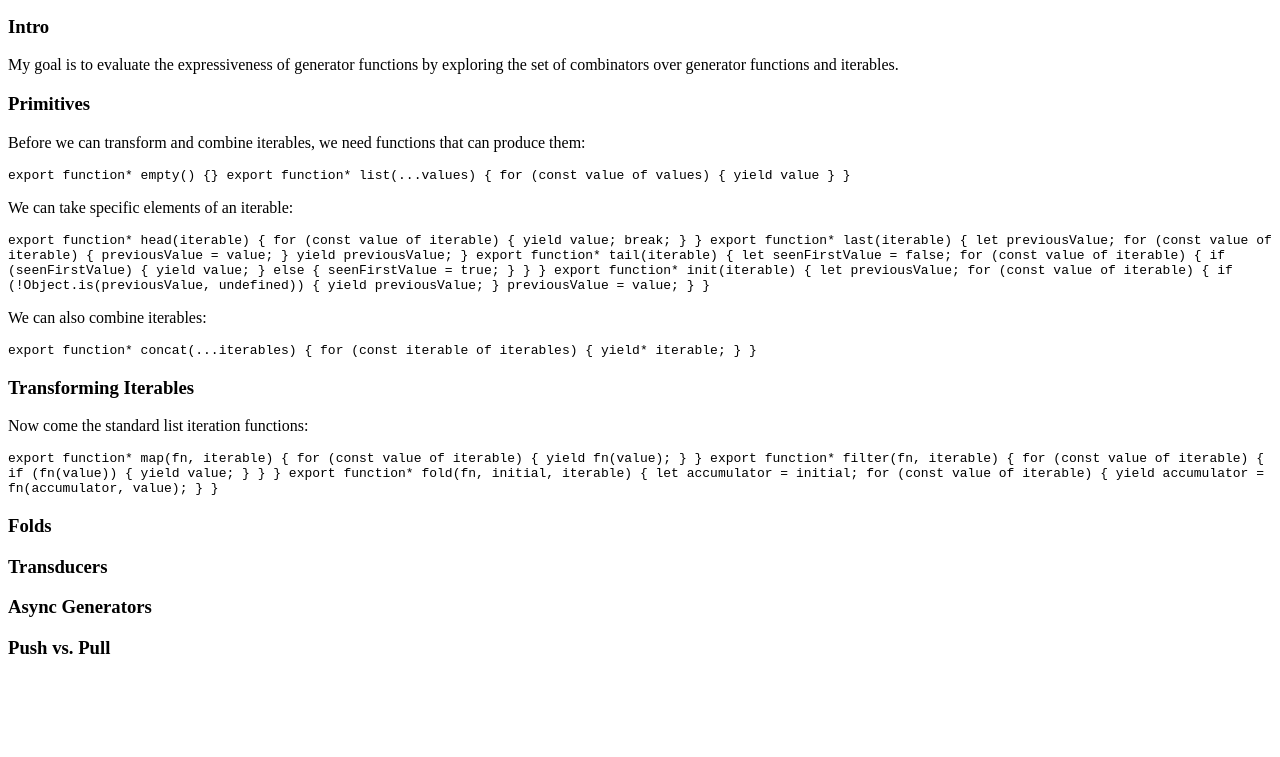
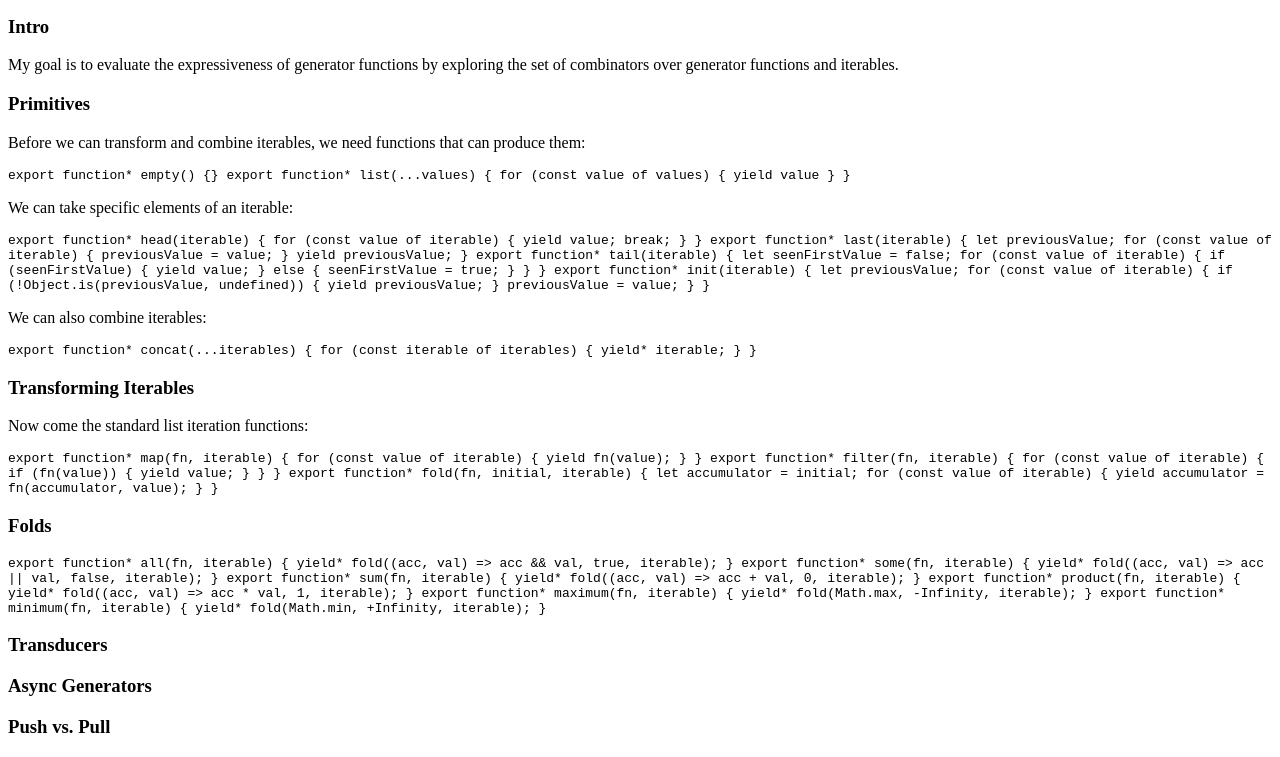
Before and after one commit to vinsonchuong/blog, a website: page content/combinators-over-iterables-in-es2015/index.html in a window 1280 px wide. Shown: the part 76-833 px from the top of the page. Before the commit the page ends 800 px from the top, so only its background shows below. Drawn offline with Linux system fonts and the light colour scheme.

Commit message:
Add folds

```diff
--- a/content/combinators-over-iterables-in-es2015/generators.js
+++ /dev/null
@@ -1,5 +0,0 @@
-export function* all(iterable, fn) {
-  yield* reduce(function*(accumulator, value) {
-    yield accumulator && fn(value);
-  }, iterable);
-}
--- a/content/combinators-over-iterables-in-es2015/index.html
+++ b/content/combinators-over-iterables-in-es2015/index.html
@@ -115,6 +115,29 @@
   <section>
     <h1>Folds</h1>
     <code>
+      export function* all(fn, iterable) {
+        yield* fold((acc, val) => acc && val, true, iterable);
+      }
+
+      export function* some(fn, iterable) {
+        yield* fold((acc, val) => acc || val, false, iterable);
+      }
+
+      export function* sum(fn, iterable) {
+        yield* fold((acc, val) => acc + val, 0, iterable);
+      }
+
+      export function* product(fn, iterable) {
+        yield* fold((acc, val) => acc * val, 1, iterable);
+      }
+
+      export function* maximum(fn, iterable) {
+        yield* fold(Math.max, -Infinity, iterable);
+      }
+
+      export function* minimum(fn, iterable) {
+        yield* fold(Math.min, +Infinity, iterable);
+      }
     </code>
   </section>
 
```
